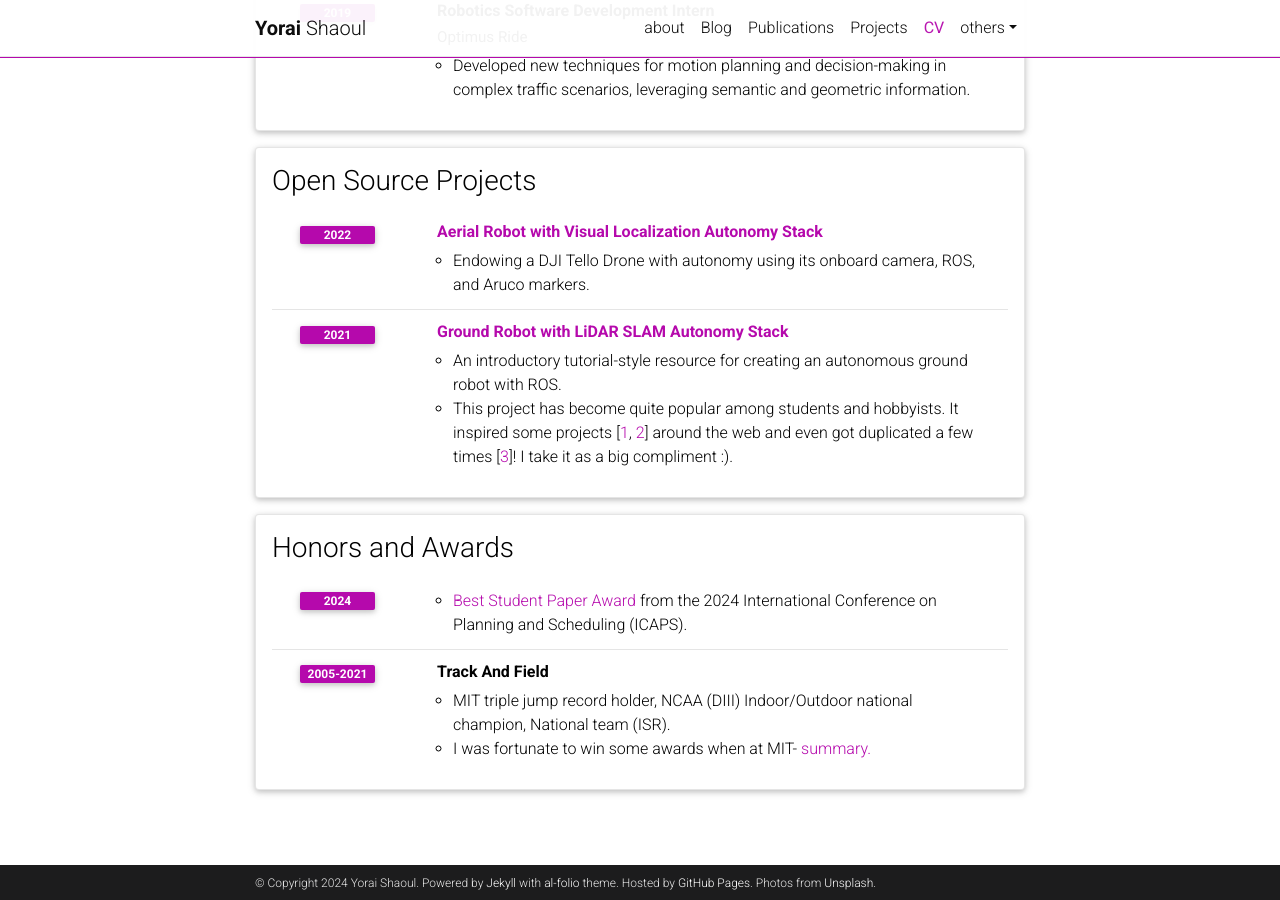
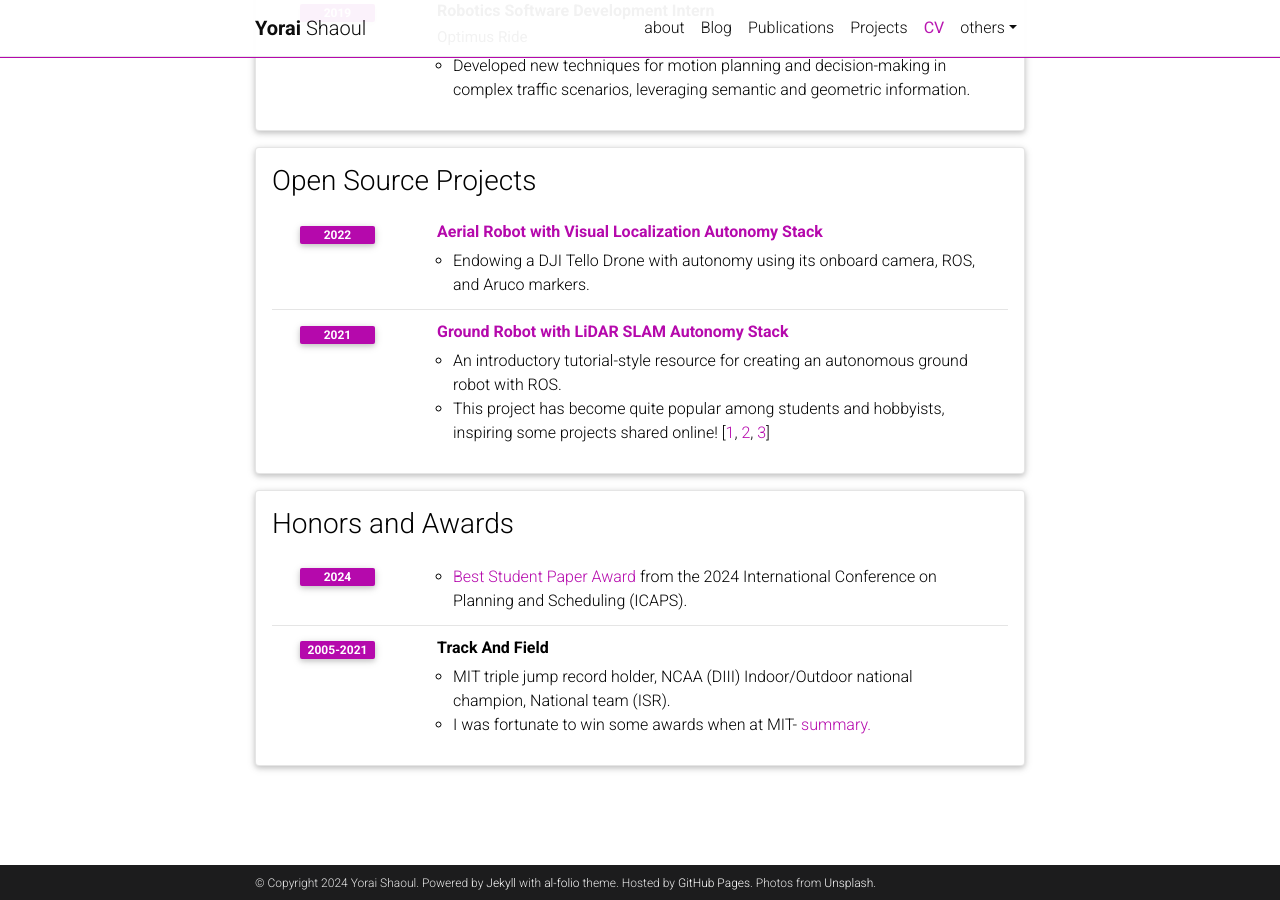
Before and after one commit to yoraish/yoraish.github.io, a Jekyll site: the page built from _pages/cv.md, in a window 1280 px wide and 900 px high, scrolled down 1304 px. Built offline with Jekyll 4.4.1, drawn with Linux system fonts in a browser that asks for light colours; comment, search, counter and statistics services are not loaded; a style sheet for code colours, icons or effects is not loaded.

Commit message:
feat(cv): lidarbot.

```diff
--- a/_data/cv.yml
+++ b/_data/cv.yml
@@ -74,7 +74,7 @@
       year: 2021
       description:
       - An introductory tutorial-style resource for creating an autonomous ground robot with ROS.
-      - This project has become quite popular among students and hobbyists. It inspired some projects [<a href="https://github.com/YoungKippur/NotNameBot">1</a>, <a href="https://www.hackster.io/361126/autonomous-uv-robot-with-slam-215203">2</a>] around the web and even got duplicated a few times [<a href="https://hackaday.io/project/180015/instructions">3</a>]! I take it as a big compliment :).
+      - This project has become quite popular among students and hobbyists, inspiring some projects shared online! [<a href="https://github.com/YoungKippur/NotNameBot">1</a>, <a href="https://www.hackster.io/361126/autonomous-uv-robot-with-slam-215203">2</a>, <a href="https://hackaday.io/project/180015/instructions">3</a>]
 
 - title: Honors and Awards
   type: time_table
```
